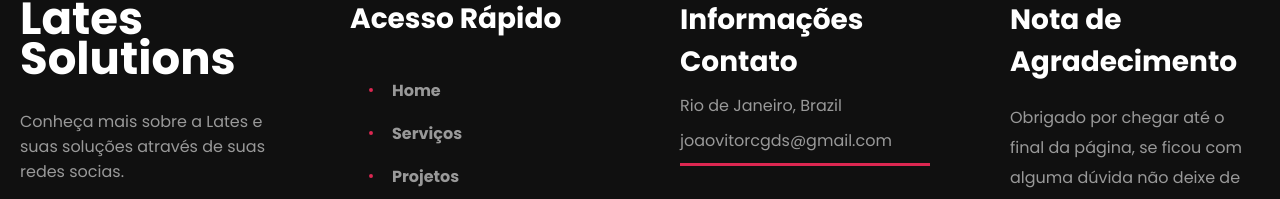
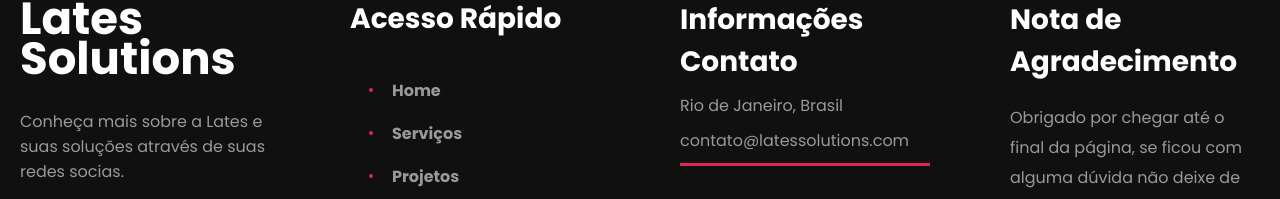
Before and after one commit to Joaovitorcgds/LandingPageServices, a React (Vite) app: page / in a window 1280 px wide. Shown: the part 4716-4915 px from the top of the page. Built offline with nearby package versions, Linux system fonts and the light colour scheme; a web font is replaced by a local one.

Commit message:
atualizando informações de contato

```diff
--- a/src/components/Contact/index.jsx
+++ b/src/components/Contact/index.jsx
@@ -28,7 +28,7 @@
           <span>Desenvolvemos seu futuro digital</span>
           <h1><span>Vamos</span> Começar?</h1>
           <div className="line"></div>
-          <a href="https://api.whatsapp.com/send?phone=5521975875130&text=Quero%20dar%20o%20primeiro%20passo%20para%20construir%20a%20identidade%20digital%20da%20minha%20empresa." className="btnHeroArea" aria-label="Butão para desenvolver Seu Futuro Digital">Desenvolva Seu Futuro Digital</a>
+          <a href="https://api.whatsapp.com/send?phone=5521993788710&text=Quero%20dar%20o%20primeiro%20passo%20para%20construir%20a%20identidade%20digital%20da%20minha%20empresa." className="btnHeroArea" aria-label="Butão para desenvolver Seu Futuro Digital">Desenvolva Seu Futuro Digital</a>
         </div>
       </ContactContainer>
     </>
--- a/src/components/Footer/index.jsx
+++ b/src/components/Footer/index.jsx
@@ -59,8 +59,8 @@
         </div>
         <div className="infoContact">
           <h1>Informações Contato</h1>
-          <span className="infoLocation">Rio de Janeiro, Brazil</span>
-          <a href="mailto:joaovitorcgds@gmail.com?subject=Quero desenvolver meu futuro digital&cc=joaovitorcgds@gmail.com&body=Quero dar o primeiro passo para construir a identidade digital da minha empresa." aria-label="Enviar email">joaovitorcgds@gmail.com</a>
+          <span className="infoLocation">Rio de Janeiro, Brasil</span>
+          <a href="mailto:contato@latessolutions.com?subject=Quero desenvolver meu futuro digital&cc=contato@latessolutions.com&body=Quero dar o primeiro passo para construir a identidade digital da minha empresa." aria-label="Enviar email">contato@latessolutions.com</a>
         </div>
         <div className="agradecimentos">
           <h1>Nota de Agradecimento</h1>
--- a/src/components/Header/index.jsx
+++ b/src/components/Header/index.jsx
@@ -79,7 +79,7 @@
           })}
         </nav>
 
-        <a href="https://api.whatsapp.com/send?phone=5521975875130&text=Quero%20dar%20o%20primeiro%20passo%20para%20construir%20a%20identidade%20digital%20da%20minha%20empresa."
+        <a href="https://api.whatsapp.com/send?phone=5521993788710&text=Quero%20dar%20o%20primeiro%20passo%20para%20construir%20a%20identidade%20digital%20da%20minha%20empresa."
         target="_blank" className="btnHeader" aria-label="Botão para Solicitar Orçamento">Solicitar Orçamento</a>
       </HeaderContainer>
     </>
--- a/src/components/Header/style.js
+++ b/src/components/Header/style.js
@@ -1,7 +1,7 @@
 import styled from "styled-components";
 
 export const HeaderContainer = styled.header`
-  width: 100vw;
+  width: 100%;
   height: 70px;
   background-color: transparent;
   color: white;
--- a/src/components/HeroArea/index.jsx
+++ b/src/components/HeroArea/index.jsx
@@ -11,7 +11,7 @@
 
         <p>Desenvolva sua presença digital que irá impulsionar o sucesso de sua empresa.</p>
 
-        <a href="https://api.whatsapp.com/send?phone=5521975875130&text=Quero%20dar%20o%20primeiro%20passo%20para%20construir%20a%20identidade%20digital%20da%20minha%20empresa." className="btnHeroArea" aria-label="Butão para desenvolver Seu Perfil Digital" target="_blank">Explore Nossas soluçôes</a>
+        <a href="https://api.whatsapp.com/send?phone=5521993788710&text=Quero%20dar%20o%20primeiro%20passo%20para%20construir%20a%20identidade%20digital%20da%20minha%20empresa." className="btnHeroArea" aria-label="Butão para desenvolver Seu Perfil Digital" target="_blank">Explore Nossas soluçôes</a>
       </div>
     </HeroAreaContainer>
   )
```
